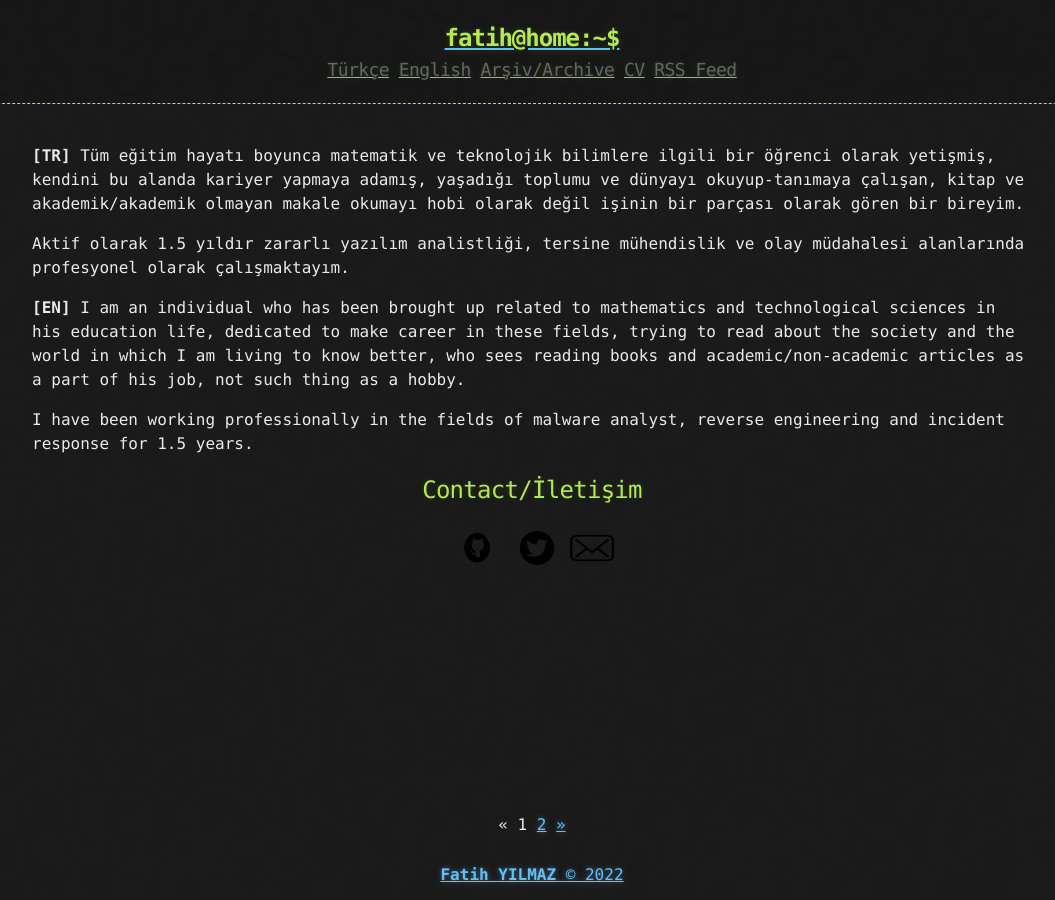
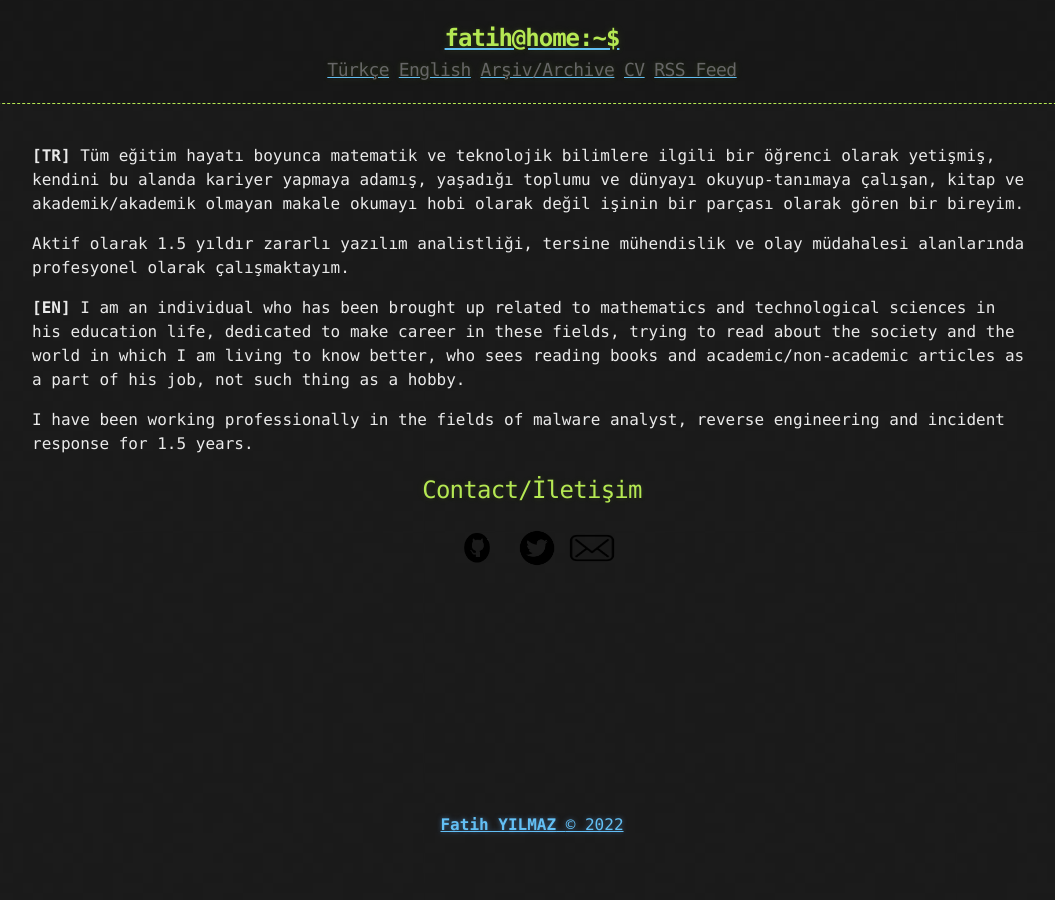
Before and after one commit to fatihbeyexe/onlyf8.github.io, a Jekyll site: the page built from index.html, in a window 1280 px wide. Shown: the whole page, without its empty margins (108-1163 px from the left). Built offline with Jekyll 4.4.1, drawn with Linux system fonts in a browser that asks for light colours; the list of posts is cut into pages by our own code.

```diff
--- a/_config.yml
+++ b/_config.yml
@@ -10,7 +10,7 @@ baseurl: /
 source: .
 destination: ./_site
 permalink: /:title
-paginate: 5
+paginate: 100
 paginate_path: /page/:num/
 
 defaults:
```
Also changed, not shown: archive.md (+1 -0 lines).
